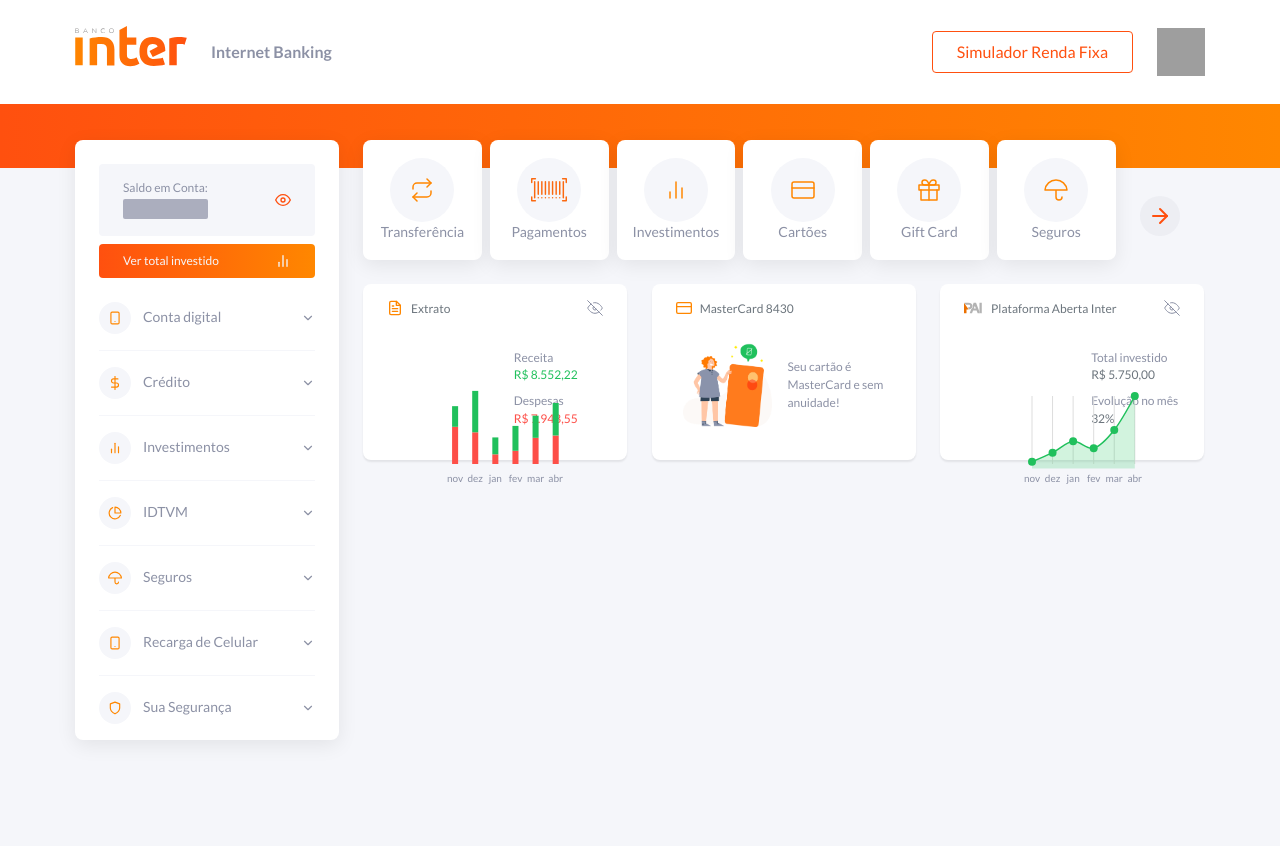
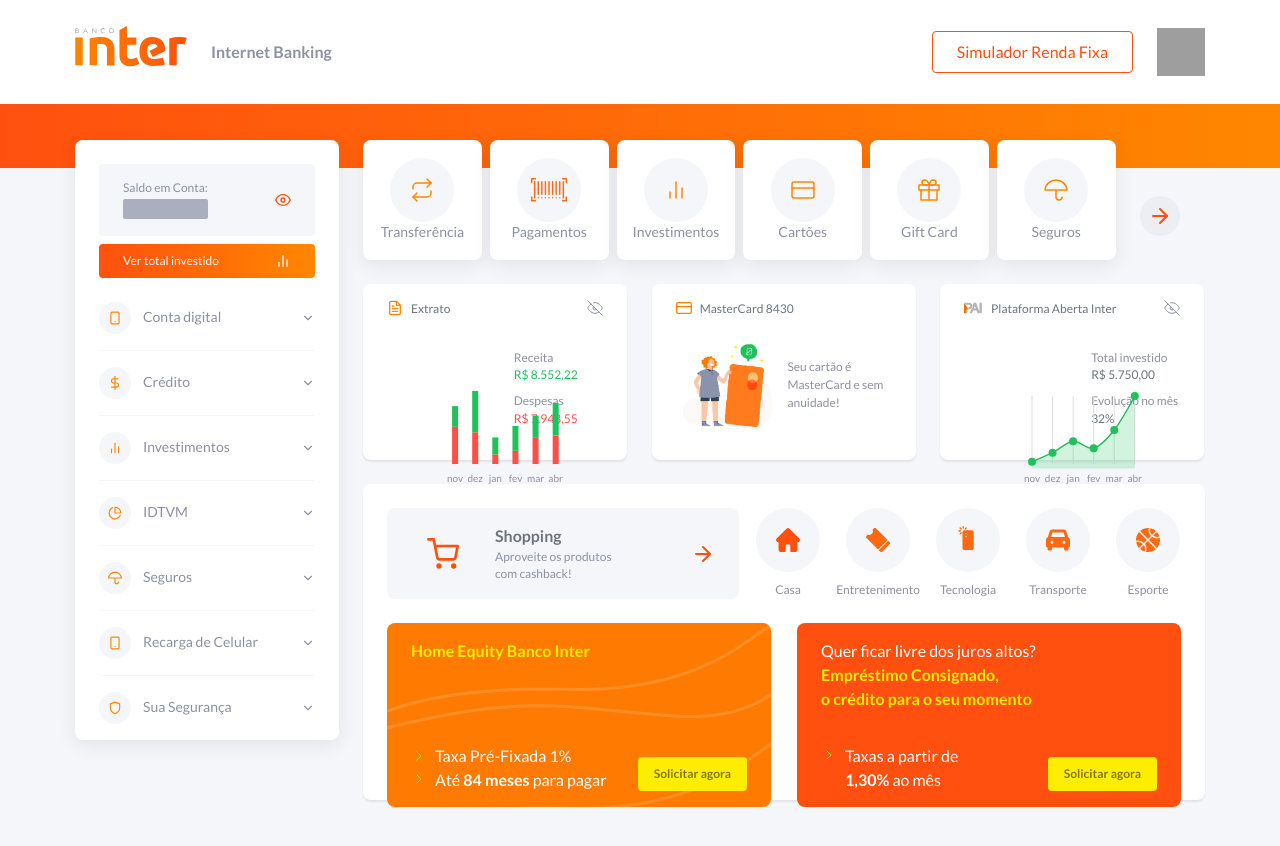
Before and after one commit to hericke47/BancoInter, a React (Create React App) app: page / in a window 1280 px wide. Shown: the top 846 px of the page. Before the commit the page ends 800 px from the top, so only its background shows below. Built offline with nearby package versions, Linux system fonts and the light colour scheme; grey boxes are pictures that could not be loaded.

Commit message:
:fire: feat: add bank products component

```diff
--- /dev/null
+++ b/src/pages/Dashboard/MainContent/BankProducts/index.tsx
@@ -0,0 +1,92 @@
+import React from 'react';
+
+import { FiShoppingCart, FiArrowRight, FiChevronRight } from 'react-icons/fi';
+import { useTheme } from 'styled-components';
+import { darken } from 'polished';
+
+import {
+  Container,
+  ShoppingButton,
+  Products,
+  ProductCard,
+  EquitySection,
+  LoanSection,
+} from './styles';
+import Button from '../../../../components/Button';
+import { bankProducts } from '../../../../resources';
+
+const BankProducts: React.FC = () => {
+  const { colors } = useTheme();
+
+  return (
+    <Container>
+      <div>
+        <ShoppingButton background={colors.lightGrey}>
+          <FiShoppingCart size={32} />
+          <div>
+            <h3>Shopping</h3>
+            Aproveite os produtos com cashback!
+          </div>
+          <FiArrowRight size={24} />
+        </ShoppingButton>
+        <Products>
+          {Object.entries(bankProducts).map(([key, value]) => (
+            <ProductCard key={`card-${key}`}>
+              <div>{value.icon}</div>
+              {key}
+            </ProductCard>
+          ))}
+        </Products>
+      </div>
+      <div>
+        <EquitySection>
+          <h3>Home Equity Banco Inter</h3>
+          <div>
+            <ul>
+              <li>
+                <FiChevronRight color={colors.yellow} />
+                <span>Taxa Pré-Fixada 1%</span>
+              </li>
+              <li>
+                <FiChevronRight color={colors.yellow} />
+                <span>
+                  Até <strong>84 meses</strong> para pagar
+                </span>
+              </li>
+            </ul>
+            <Button
+              background={colors.yellow}
+              color={darken(0.25, colors.yellow)}
+            >
+              Solicitar agora
+            </Button>
+          </div>
+        </EquitySection>
+        <LoanSection>
+          <h3>
+            <span>Quer ficar livre dos juros altos?</span>
+            Empréstimo Consignado, <br /> o crédito para o seu momento
+          </h3>
+          <div>
+            <ul>
+              <li>
+                <FiChevronRight color={colors.yellow} />
+                <span>
+                  Taxas a partir de <strong>1,30%</strong> ao mês
+                </span>
+              </li>
+            </ul>
+            <Button
+              background={colors.yellow}
+              color={darken(0.25, colors.yellow)}
+            >
+              Solicitar agora
+            </Button>
+          </div>
+        </LoanSection>
+      </div>
+    </Container>
+  );
+};
+
+export default BankProducts;
--- /dev/null
+++ b/src/pages/Dashboard/MainContent/BankProducts/styles.ts
@@ -0,0 +1,149 @@
+import styled, { css } from 'styled-components';
+
+import { Container as ButtonContainer } from '../../../../components/Button/styles';
+import ButtonBackground from '../../../../assets/images/illustrations/button-background.svg';
+import { Navigation, Card } from '../NavigationCards/styles';
+
+export const Container = styled.section`
+  ${({ theme }) => css`
+    background: ${theme.colors.background};
+    border-radius: ${theme.radius.default};
+    box-shadow: ${theme.shadows.flat};
+    padding: 2.4rem;
+    max-height: 34.2rem;
+    height: 100%;
+    width: 100%;
+    > div {
+      display: flex;
+      justify-content: space-between;
+      + div {
+        margin-top: 2.4rem;
+        height: 100%;
+      }
+    }
+  `}
+`;
+
+export const ShoppingButton = styled(ButtonContainer)`
+  ${({ theme }) => css`
+    padding: 1.6rem 2.4rem;
+    justify-content: space-between;
+    max-width: 35.2rem;
+    width: 100%;
+    border-radius: ${theme.radius.default};
+    flex: 1 0 100%;
+    svg:first-of-type {
+      margin-left: 1.6rem;
+    }
+    > div {
+      color: ${theme.colors.grey};
+      font-size: ${theme.fontSizes.small};
+      text-align: left;
+      max-width: 12rem;
+      width: 100%;
+      margin-left: -4rem;
+      > h3 {
+        color: ${theme.colors.darkGrey};
+        font-size: ${theme.fontSizes.large};
+      }
+    }
+  `}
+`;
+
+export const Products = styled(Navigation)`
+  flex-grow: 0;
+  grid-template-columns: repeat(5, minmax(6.4rem, 1fr));
+  margin: 0 -0.8rem 0 0.8rem;
+`;
+
+export const ProductCard = styled(Card)`
+  ${({ theme }) => css`
+    box-shadow: none;
+    background: none;
+    font-size: ${theme.fontSizes.small};
+    padding: 0;
+    > div {
+      margin-bottom: auto;
+      svg {
+        stroke: none;
+      }
+    }
+    :nth-child(3) {
+      > div {
+        svg {
+          margin: -0.4rem 0 0 -0.5rem;
+        }
+      }
+    }
+  `}
+`;
+
+export const EquitySection = styled.section`
+  ${({ theme }) => css`
+    padding: 1.6rem 2.4rem;
+    max-width: 38.4rem;
+    width: 100%;
+    max-height: 18.4rem;
+    height: 100%;
+    color: ${theme.colors.yellow};
+    display: flex;
+    flex-direction: column;
+    justify-content: space-between;
+    align-items: flex-start;
+    border-radius: ${theme.radius.default};
+    background: url(${ButtonBackground}), ${theme.colors.primaryDark};
+    > h3 {
+      font-size: ${theme.fontSizes.large};
+    }
+    > div {
+      display: flex;
+      justify-content: space-between;
+      align-items: flex-end;
+      width: 100%;
+      > ul {
+        color: ${theme.colors.background};
+        li {
+          display: flex;
+          align-items: center;
+          svg {
+            stroke-width: 1.5;
+            margin-right: 0.8rem;
+            flex-grow: 0;
+          }
+        }
+      }
+      > button {
+        font-size: ${theme.fontSizes.small};
+        font-weight: 700;
+        padding: 0.8rem 1.6rem;
+      }
+    }
+  `}
+`;
+
+export const LoanSection = styled(EquitySection)`
+  ${({ theme }) => css`
+    background: ${theme.colors.secondary};
+    > h3 {
+      text-align: left;
+      > span {
+        display: block;
+        font-weight: 300;
+        color: ${theme.colors.background};
+      }
+    }
+    > div {
+      > ul {
+        li {
+          align-items: flex-start;
+          svg {
+            margin-top: 0.3rem;
+          }
+          span {
+            max-width: 12rem;
+          }
+        }
+      }
+    }
+  `}
+`;
--- a/src/pages/Dashboard/MainContent/index.tsx
+++ b/src/pages/Dashboard/MainContent/index.tsx
@@ -1,6 +1,7 @@
 import React from 'react';
 
 import AccountSumary from './AccountSumary';
+import BankProducts from './BankProducts';
 import NavigationCards from './NavigationCards';
 import { Container } from './styles';
 
@@ -9,6 +10,7 @@
     <Container>
       <NavigationCards />
       <AccountSumary />
+      <BankProducts />
     </Container>
   );
 };
--- /dev/null
+++ b/src/resources/bank-products.tsx
@@ -0,0 +1,27 @@
+import React from 'react';
+
+import {
+  HomeIcon,
+  TicketIcon,
+  SmartphoneIcon,
+  CarIcon,
+  BasketballIcon,
+} from '../assets/images/icons';
+
+export default {
+  Casa: {
+    icon: <HomeIcon />,
+  },
+  Entretenimento: {
+    icon: <TicketIcon />,
+  },
+  Tecnologia: {
+    icon: <SmartphoneIcon />,
+  },
+  Transporte: {
+    icon: <CarIcon />,
+  },
+  Esporte: {
+    icon: <BasketballIcon />,
+  } as const,
+};
--- a/src/resources/index.ts
+++ b/src/resources/index.ts
@@ -1,4 +1,5 @@
 export { default as sideBarNavigation } from './sidebar-navigation';
 export { default as cardsNavigation } from './cards-navigation';
+export { default as bankProducts } from './bank-products';
 export { default as lineChartData } from './line-chart-data';
 export { default as barChartData } from './bar-chart-data';
```
